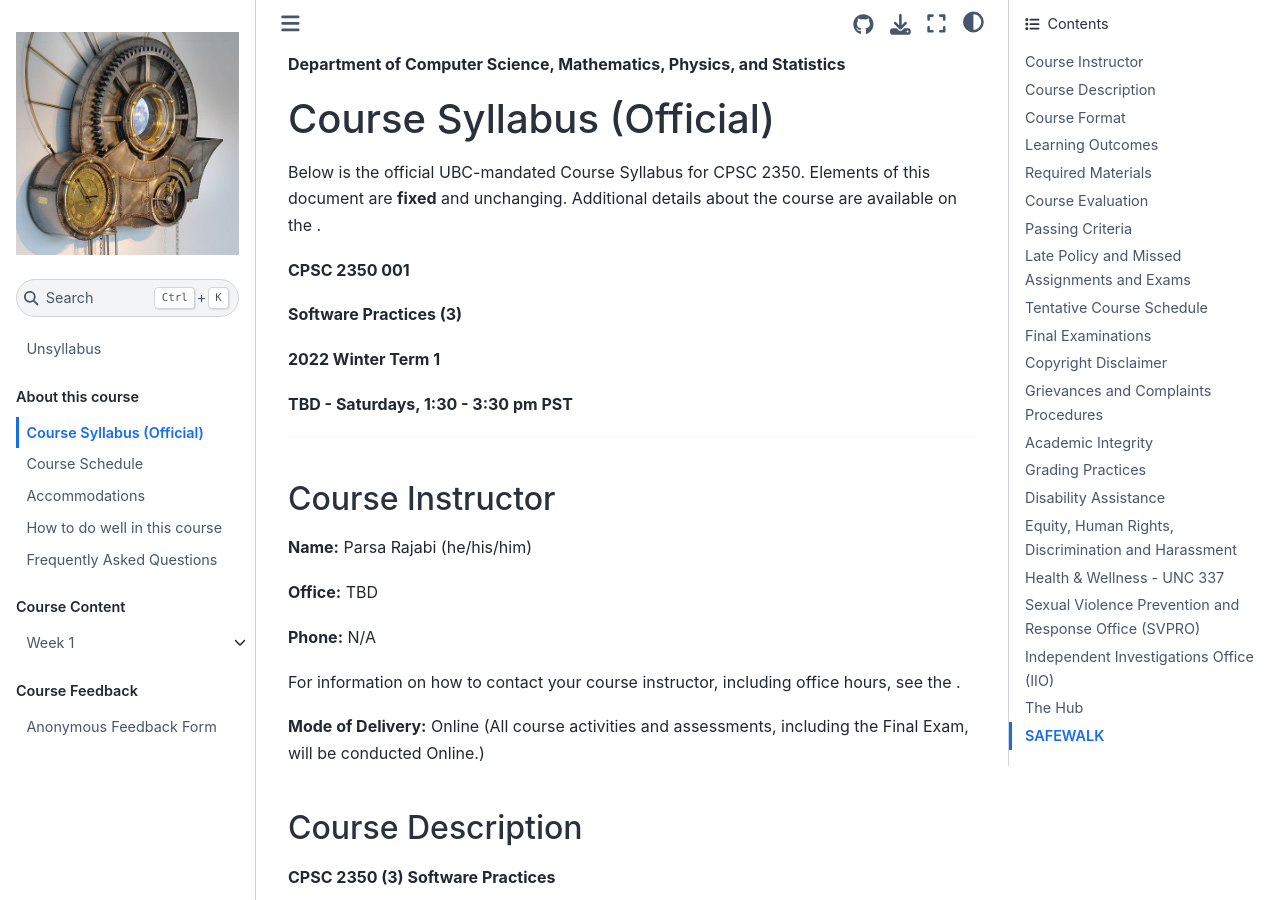
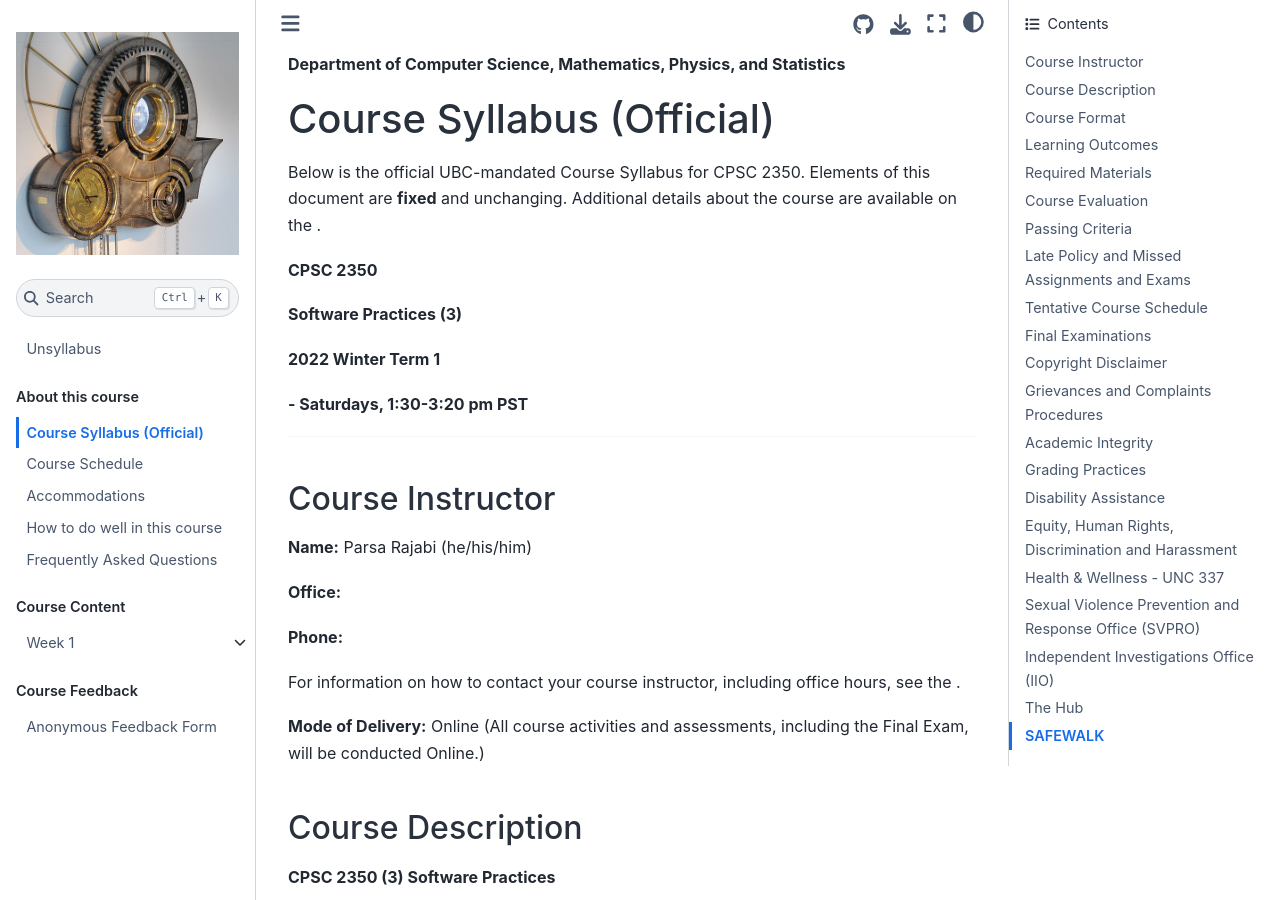
Before and after one commit to Parsa-Rajabi/cpsc-2350-spring-2022, a Jupyter Book: the page built from about/syllabus.md, in a window 1280 px wide and 900 px high, scrolled down 365 px. Built offline with Jupyter Book 1.0.4 settings and Sphinx 7.4.7 and the Sphinx Book theme 1.1.4, drawn with Linux system fonts in a browser that asks for light colours.

Commit message:
Updated config file

```diff
--- a/_config.yml
+++ b/_config.yml
@@ -59,17 +59,17 @@ sphinx:
     myst_substitutions:
       INSTRUCTOR: "Parsa Rajabi (he/his/him)"
       PRONOUNCE: "Pa-r-sa Ra-ja-bi"
-      OFFICE: "TBD"
-      PHONE: "N/A"
+      # OFFICE: "TBD"
+      # PHONE: "N/A"
       COURSE_CODE: "CPSC 2350"
-      SECTION: "001"
+      # SECTION: "001"
       CREDITS: "3"
       TITLE: "Software Practices"
       PREREQS: "A minimum B grade in CPSC 1030 and 1045."
-      COREQS: "N/A"
+      # COREQS: "N/A"
       TERM: "2022 Winter Term 1"
-      ROOM: "TBD"
-      MEETING_TIMES: "Saturdays, 1:30 - 3:30 pm PST"
+      # ROOM: "TBD"
+      MEETING_TIMES: "Saturdays, 1:30-3:20 pm PST"
       GRACE_PERIOD: "48 hour"
       # W_DATE_1: "11:59 PDT on January 22, 2021"
       # W_DATE_2: "11:59 PDT on March 26, 2021"
```
